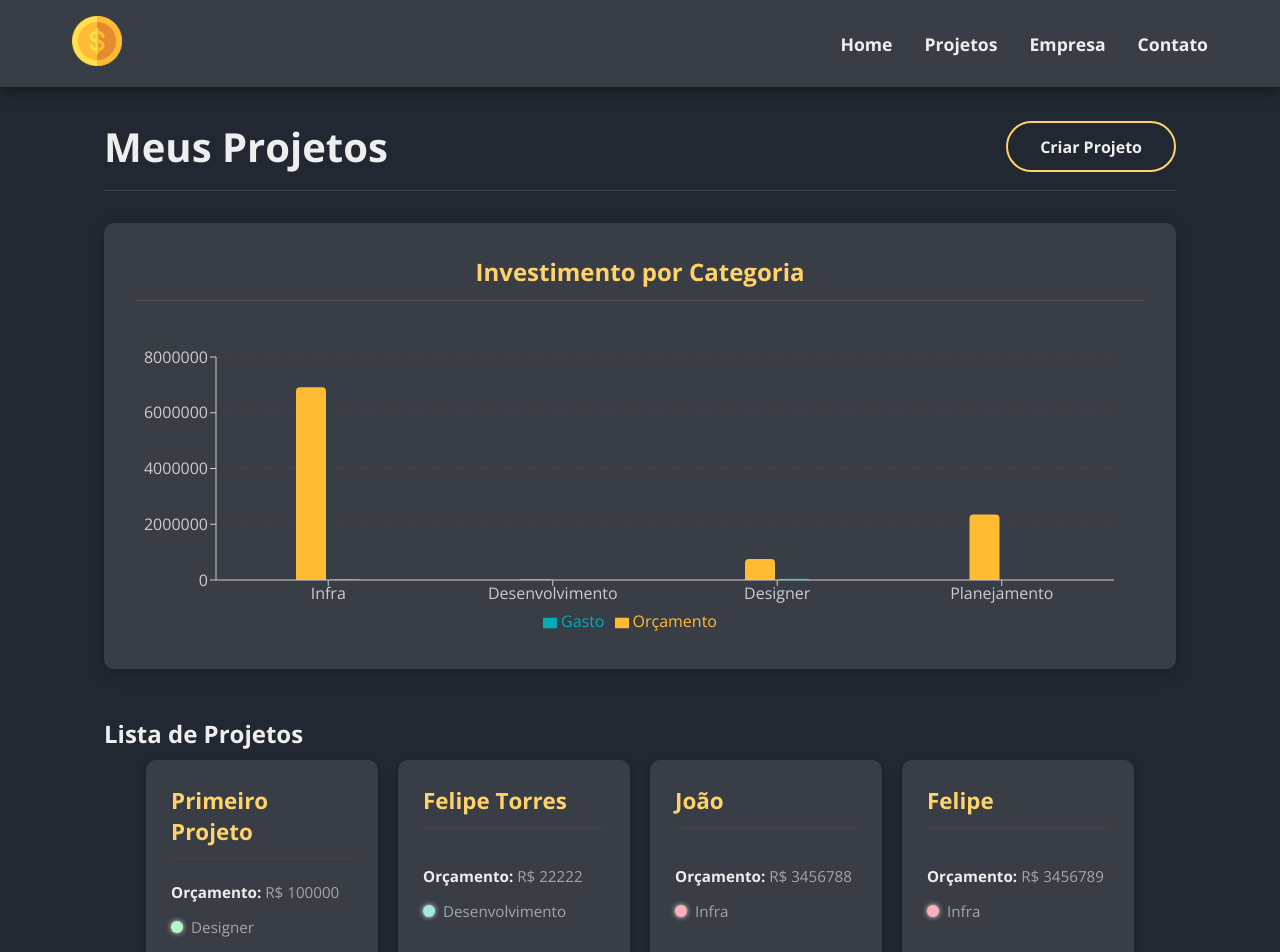
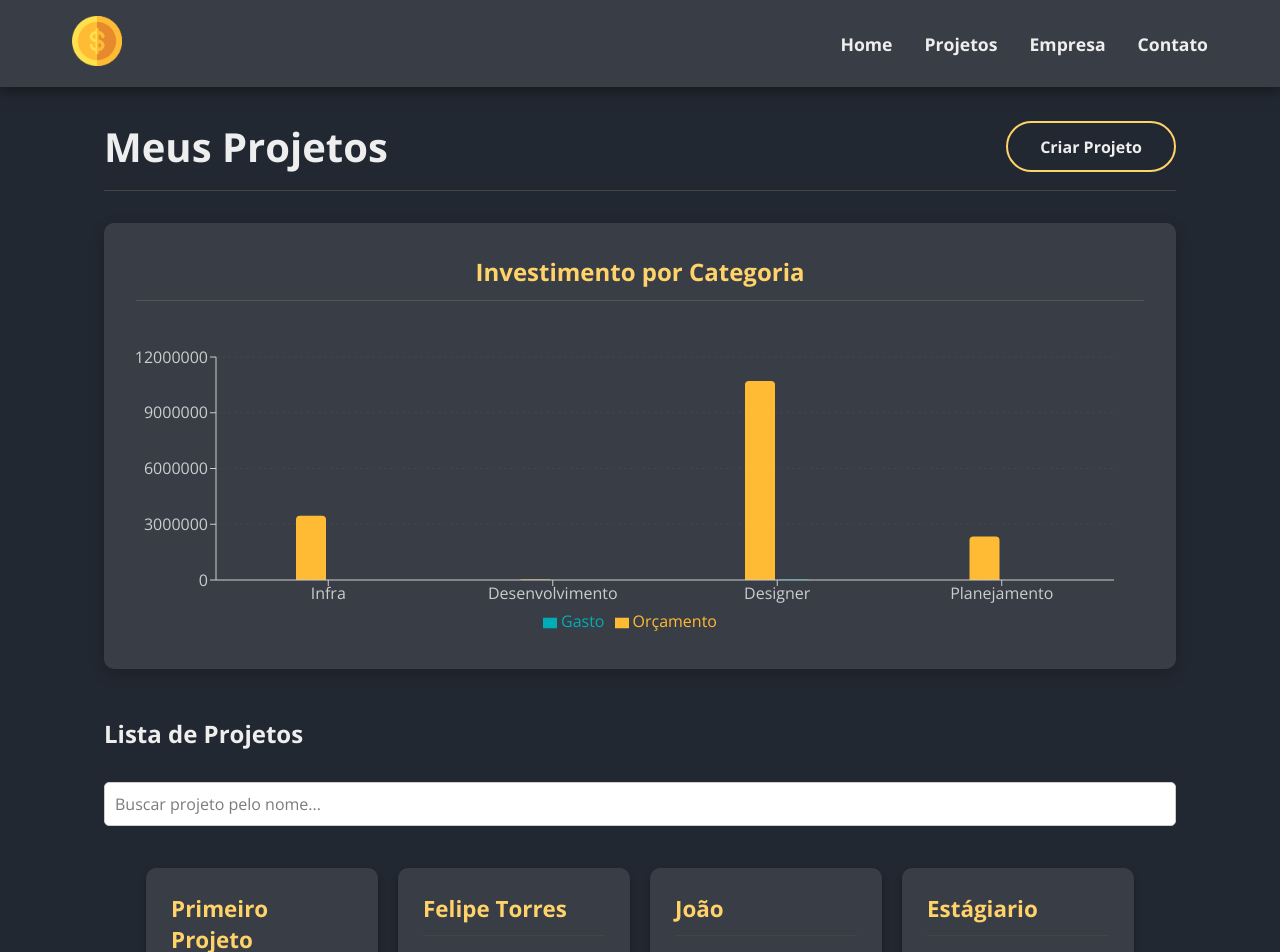
Before and after one commit to fp-torres/projeto-react, a React (Create React App) app in the folder costs/: page /projects in a window 1280 px wide. Shown: the top 952 px of the page. Built offline with nearby package versions, Linux system fonts and the light colour scheme; data requests are answered from the project's data file.

Commit message:
Implementando SearchBar na pagina de projetos

```diff
--- a/costs/db.json
+++ b/costs/db.json
@@ -3,30 +3,18 @@
     {
       "id": "62ce",
       "name": "Primeiro Projeto",
-      "budget": "100000",
+      "budget": "10053445",
       "category": {
         "id": "3",
         "name": "Designer"
       },
-      "cost": 46662,
+      "cost": 22220,
       "services": [
         {
           "name": "teste",
           "cost": "22220",
           "description": "TESTE",
           "id": "770c03a7-cf93-4512-af92-3186bf8966cb"
-        },
-        {
-          "name": "Estágiario",
-          "cost": "2220",
-          "description": "3333",
-          "id": "af76a26b-c11c-4ad5-a8c1-2d08f53dcefe"
-        },
-        {
-          "name": "Felipe Torres de Araujo",
-          "cost": "22222",
-          "description": "3333",
-          "id": "24f9dda9-dae2-47a4-ac93-4411f06b335b"
         }
       ]
     },
@@ -62,24 +50,6 @@
           "cost": "23232344545654",
           "description": "TESTE",
           "id": "73010f3c-9aaf-491e-9362-d25b34fff80d"
-        }
-      ]
-    },
-    {
-      "id": "85bb",
-      "name": "Felipe",
-      "budget": "3456789",
-      "category": {
-        "id": "1",
-        "name": "Infra"
-      },
-      "cost": 33333,
-      "services": [
-        {
-          "name": "Felipe Torres de Araujo",
-          "cost": "33333",
-          "description": "3333",
-          "id": "1b54179d-762e-4f9f-9796-0dd95937a997"
         }
       ]
     },
--- a/costs/src/components/pages/Project.js
+++ b/costs/src/components/pages/Project.js
@@ -10,18 +10,22 @@ import ProjectForm from '../project/ProjectForm';
 import Message from '../layout/Message';
 import ServiceForm from '../service/ServiceForm';
 import ServiceCard from '../service/ServiceCard';
-import ProjectPieChart from '../project/ProjectPieChart'; // Gráfico de Pizza aqui!
+import ProjectPieChart from '../project/ProjectPieChart';
+import ProjectSearchBar from '../project/ProjectSearchBar';
 
 function Project() {
     const { id } = useParams();
-    const [project, setProject] = useState(null);
+
+    const [project, setProject] = useState([]);
     const [services, setServices] = useState([]);
     const [showProjectForm, setShowProjectForm] = useState(false);
     const [showServiceForm, setShowServiceForm] = useState(false);
     const [message, setMessage] = useState('');
     const [type, setType] = useState('');
 
+
     useEffect(() => {
+        // Timeout apenas para simular o loading do projeto
         setTimeout(() => {
             fetch(`http://localhost:5001/projects/${id}`, {
                 method: "GET",
@@ -30,7 +34,7 @@ function Project() {
             .then((resp) => resp.json())
             .then((data) => {
                 setProject(data);
-                setServices(data.services || []);
+                setServices(data.services || []); // Garante que services seja um array
             })
             .catch((err) => console.log(err));
         }, 1000);
@@ -38,11 +42,14 @@ function Project() {
 
     function editPost(project) {
         setMessage('');
+
+        // Validação: Orçamento não pode ser menor que o custo
         if (project.budget < project.cost) {
             setMessage("O orçamento não pode ser menor que o custo do projeto!");
             setType("error");
             return false;
         }
+
         fetch(`http://localhost:5001/projects/${project.id}`, {
             method: "PATCH",
             headers: { "Content-Type": "application/json" },
@@ -60,11 +67,15 @@ function Project() {
 
     function createService(project) {
         setMessage('');
+
+        // Pega o último serviço adicionado
         const lastService = project.services[project.services.length - 1];
         lastService.id = uuidv4();
+
         const lastServiceCost = lastService.cost;
         const newCost = parseFloat(project.cost) + parseFloat(lastServiceCost);
 
+        // Validação: Se o novo serviço ultrapassa o orçamento
         if (newCost > parseFloat(project.budget)) {
             setMessage("Orçamento ultrapassado, verifique o valor do serviço!");
             setType("error");
@@ -72,6 +83,7 @@ function Project() {
             return false;
         }
 
+        // Adiciona o custo do serviço ao custo total do projeto
         project.cost = newCost;
 
         fetch(`http://localhost:5001/projects/${project.id}`, {
@@ -82,7 +94,7 @@ function Project() {
         .then((resp) => resp.json())
         .then((data) => {
             setProject(data);
-            setServices(data.services); // Atualizando lista visual
+            setServices(data.services);
             setShowServiceForm(false);
             setMessage("Serviço adicionado com sucesso!");
             setType("success");
@@ -93,6 +105,7 @@ function Project() {
     function removeService(id, cost) {
         const servicesUpdated = project.services.filter((service) => service.id !== id);
         const projectUpdated = project;
+
         projectUpdated.services = servicesUpdated;
         projectUpdated.cost = parseFloat(projectUpdated.cost) - parseFloat(cost);
 
@@ -116,13 +129,13 @@ function Project() {
 
     return (
         <>
-            {project && project.name ? (
+            {project.name ? (
                 <div className={styles.project_details}>
                     <Container customClass="column">
 
                         {message && <Message type={type} msg={message} />}
 
-                        {/* SEÇÃO 1: CARD DO PROJETO + GRÁFICO DE PIZZA */}
+                        {/* --- ÁREA SUPERIOR: DADOS DO PROJETO --- */}
                         <div className={styles.details_container}>
                             <div className={styles.details_content}>
                                 <div className={styles.header_row}>
@@ -151,7 +164,7 @@ function Project() {
                                 )}
                             </div>
 
-                            {/* AQUI ESTÁ O GRÁFICO DE PIZZA ESPECÍFICO DESTE PROJETO */}
+                            {/* --- GRÁFICO DE PIZZA --- */}
                             {!showProjectForm && (
                                 <div className={styles.details_chart}>
                                     <ProjectPieChart budget={project.budget} cost={project.cost} />
@@ -159,7 +172,7 @@ function Project() {
                             )}
                         </div>
 
-                        {/* SEÇÃO 2: ADICIONAR SERVIÇO */}
+                        {/* --- ÁREA: ADICIONAR SERVIÇOS --- */}
                         <div className={styles.service_form_container}>
                             <div className={styles.header_row}>
                                 <h2>Adicione um serviço:</h2>
@@ -178,7 +191,7 @@ function Project() {
                             </div>
                         </div>
 
-                        {/* SEÇÃO 3: LISTA DE SERVIÇOS */}
+                        {/* --- LISTA DE SERVIÇOS --- */}
                         <h2>Serviços</h2>
                         <Container customClass="start">
                             {services.length > 0 &&
--- a/costs/src/components/pages/Projects.js
+++ b/costs/src/components/pages/Projects.js
@@ -6,7 +6,8 @@ import Container from '../layout/Container';
 import Loading from '../layout/Loading';
 import LinkButton from '../layout/LinkButton';
 import ProjectCard from '../project/ProjectCard';
-import CategoryBarChart from '../project/CategoryBarChart'; // <--- IMPORTAÇÃO CORRETA
+import CategoryBarChart from '../project/CategoryBarChart';
+import ProjectSearchBar from '../project/ProjectSearchBar'; // <--- 1. IMPORTAÇÃO
 
 import styles from './Projects.module.css';
 
@@ -14,6 +15,7 @@ function Projects() {
     const [projects, setProjects] = useState([]);
     const [removeLoading, setRemoveLoading] = useState(false);
     const [projectMessage, setProjectMessage] = useState('');
+    const [searchTerm, setSearchTerm] = useState(''); // <--- 2. ESTADO DA BUSCA
 
     const location = useLocation();
     let message = '';
@@ -50,6 +52,16 @@ function Projects() {
         .catch((err) => console.log(err));
     }
 
+    // <--- 3. FUNÇÃO DE CAPTURA DA DIGITAÇÃO
+    function handleSearch(e) {
+        setSearchTerm(e.target.value.toLowerCase());
+    }
+
+    // <--- 4. FILTRAGEM DA LISTA (Isso garante que o filtro funcione em tempo real)
+    const displayedProjects = projects.filter((project) =>
+        project.name.toLowerCase().includes(searchTerm)
+    );
+
     return (
         <div className={styles.project_container}>
             <div className={styles.title_container}>
@@ -60,21 +72,23 @@ function Projects() {
             {message && <Message type="success" msg={message} />}
             {projectMessage && <Message type="success" msg={projectMessage} />}
 
-            {/* --- AQUI ESTÁ A MUDANÇA: GRÁFICO DE BARRAS --- */}
+            {/* GRÁFICO DE BARRAS (Continua mostrando todos os projetos) */}
             {projects.length > 0 && (
                 <div className={styles.dashboard_section}>
                     <CategoryBarChart projects={projects} />
                 </div>
             )}
-            {/* ---------------------------------------------- */}
 
             <div className={styles.list_header}>
                 <h2>Lista de Projetos</h2>
             </div>
 
+            {/* <--- 5. BARRA DE BUSCA AQUI (Fora do Container dos cards para não quebrar o layout) */}
+            <ProjectSearchBar handleSearch={handleSearch} />
+
             <Container customClass="start">
-                {projects.length > 0 &&
-                    projects.map((project) => (
+                {displayedProjects.length > 0 &&
+                    displayedProjects.map((project) => (
                         <ProjectCard
                             id={project.id}
                             name={project.name}
@@ -85,9 +99,14 @@ function Projects() {
                         />
                     ))
                 }
+
                 {!removeLoading && <Loading />}
-                {removeLoading && projects.length === 0 && (
-                    <p className={styles.empty_list}>Não há projetos cadastrados!</p>
+
+                {/* Mensagem ajustada para quando a busca não retorna nada */}
+                {removeLoading && displayedProjects.length === 0 && (
+                    <p className={styles.empty_list}>
+                        {searchTerm ? 'Nenhum projeto encontrado para sua busca.' : 'Não há projetos cadastrados!'}
+                    </p>
                 )}
             </Container>
         </div>
--- /dev/null
+++ b/costs/src/components/project/ProjectSearchBar.js
@@ -0,0 +1,15 @@
+import styles from './ProjectSearchBar.module.css';
+
+function ProjectSearchBar({ handleSearch }) {
+    return (
+        <div className={styles.search_container}>
+            <input
+                type="text"
+                placeholder="Buscar projeto pelo nome..."
+                onChange={handleSearch}
+            />
+        </div>
+    );
+}
+
+export default ProjectSearchBar;
--- /dev/null
+++ b/costs/src/components/project/ProjectSearchBar.module.css
@@ -0,0 +1,18 @@
+.search_container {
+    margin: 2em 0;
+    width: 100%;
+    display: flex;
+    justify-content: flex-start;
+}
+
+.search_container input {
+    width: 100%;
+    padding: 10px;
+    border: 1px solid #ccc;
+    border-radius: 5px;
+    font-size: 1em;
+}
+
+.search_container input::placeholder {
+    color: #7b7b7b;
+}
```
